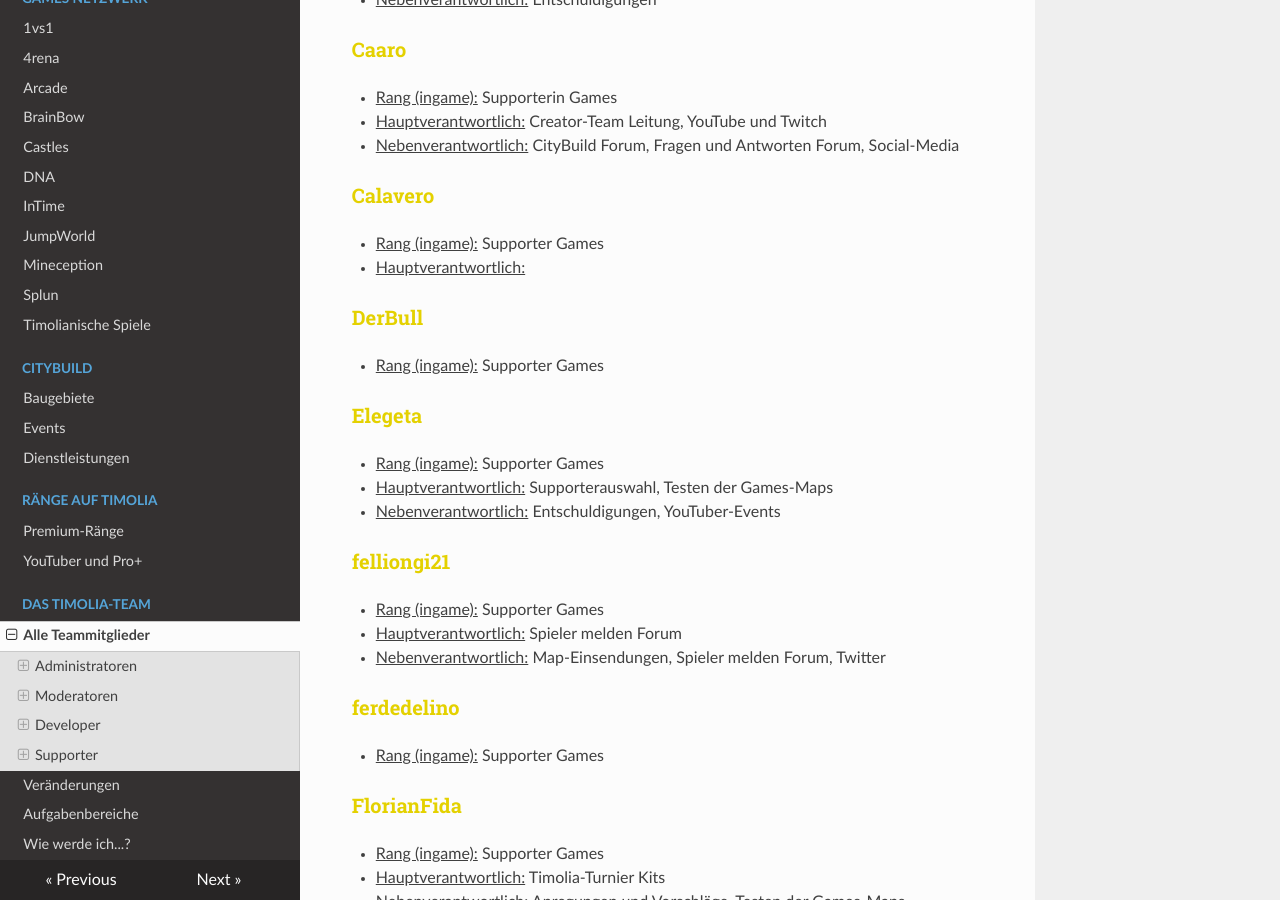
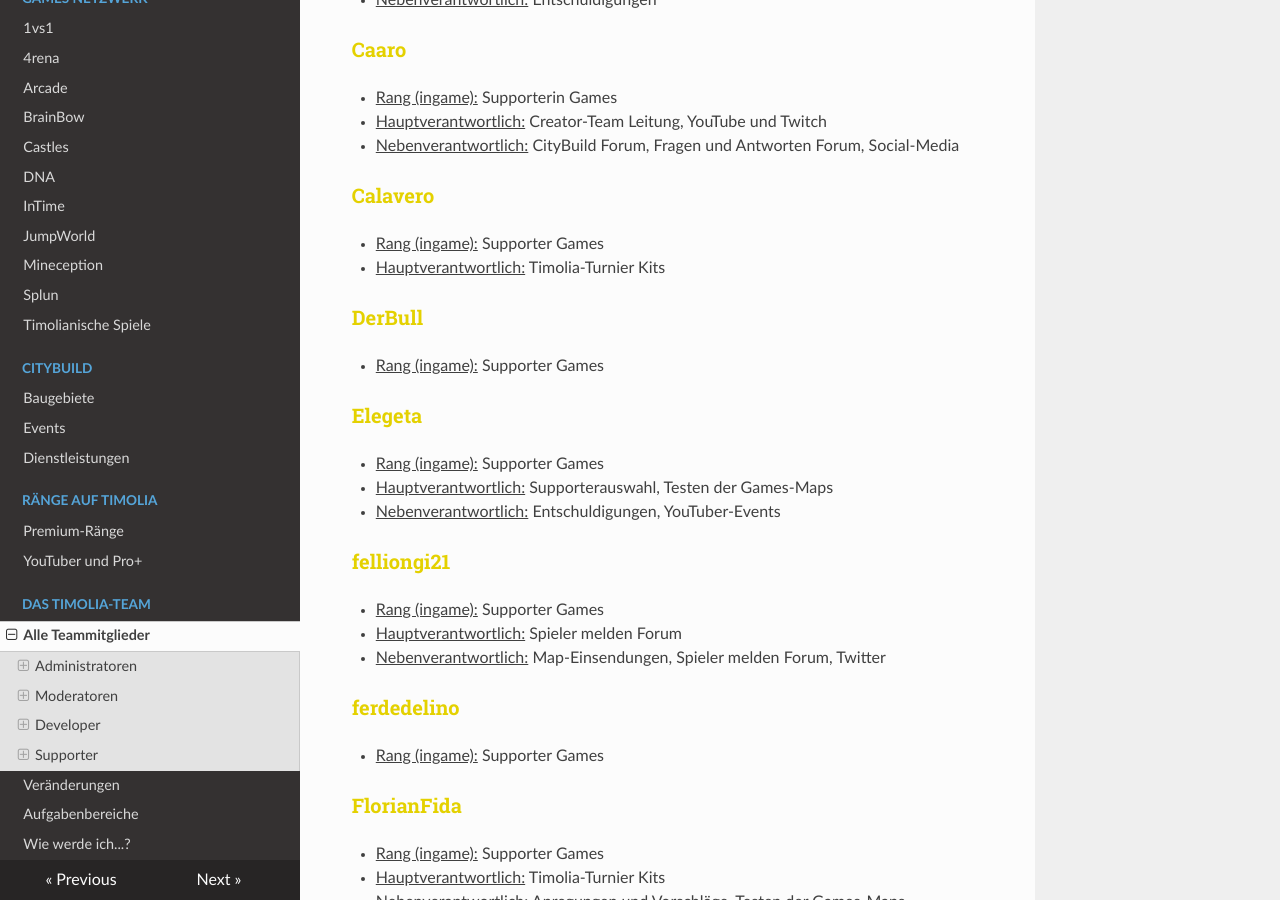
Before and after one commit to TimoliaDE/HowTo, an MkDocs documentation site: the page built from docs/team/members.md, in a window 1280 px wide and 900 px high, scrolled down 4512 px. Built offline with MkDocs 1.6.1, drawn with Linux system fonts in a browser that asks for light colours; nearby versions of some CDN libraries; old or Windows-style settings are respelled for this version of MkDocs.

Commit message:
Update members.md

```diff
--- a/docs/team/members.md
+++ b/docs/team/members.md
@@ -145,7 +145,7 @@ Sie stehen für alle grundlegenden Fragen und Reports zur Verfügung und sind di
 
 ###<strong><span style="color:#E4D100">Calavero</span></strong>
 - <u>Rang (ingame):</u> Supporter Games
-- <u>Hauptverantwortlich:</u>
+- <u>Hauptverantwortlich:</u> Timolia-Turnier Kits
 
 ###<strong><span style="color:#E4D100">DerBull</span></strong>
 - <u>Rang (ingame):</u> Supporter Games
```
